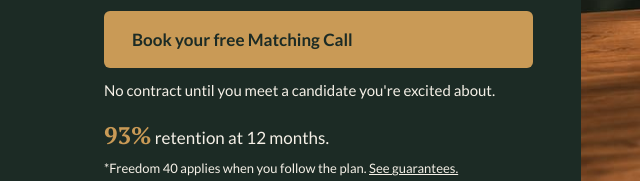
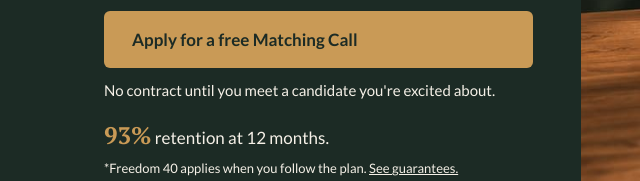
Before and after one commit to francisco-allende/kasim-landing, a plain HTML site: page index.html in a window 1280 px wide. Shown: the part 523-704 px from the top of the page, 8-648 px from the left. Drawn offline with Linux system fonts and the light colour scheme; a script that the page names is missing.

Commit message:
Iteration 4: GHL form embed + CTA copy
Co-Authored-By: Claude Opus 5.5 <noreply@anthropic.com>

```diff
--- a/index.html
+++ b/index.html
@@ -23,7 +23,7 @@
       <p class="eyebrow">For 7- and 8-figure founders who are the bottleneck in their own company.</p>
       <h1 id="hero-title">Get 40+ hours back in your first 30 days. <em>Or your next month is free.</em><span class="asterisk">*</span></h1>
       <p class="lead">The Right Hand Program gives you a full-time, AI-powered Right Hand from the top 1% of applicants, plus the system that teaches you to delegate to them.</p>
-      <a class="cta" href="#apply">Book your free Matching Call</a>
+      <a class="cta" href="#apply">Apply for a free Matching Call</a>
       <p class="under-cta">No contract until you meet a candidate you're excited about.</p>
       <p class="proof"><strong>93%</strong> retention at 12 months.</p>
       <p class="footnote">*Freedom 40 applies when you follow the plan. <a href="#guarantees">See guarantees.</a></p>
@@ -98,7 +98,7 @@
           <p>A Success Manager works with you and your Right Hand through the first month.</p>
         </li>
       </ol>
-      <a class="cta" href="#apply">Book your free Matching Call</a>
+      <a class="cta" href="#apply">Apply for a free Matching Call</a>
     </div>
   </section>
 
@@ -178,7 +178,7 @@
         <div class="price-block">
           <p class="price">$36,000 a year ($3,000 a month) + a one-time $3,000 placement fee.</p>
           <p class="price-note">The price is on the page because you should know it before we talk.</p>
-          <a class="cta" href="#apply">Book your free Matching Call</a>
+          <a class="cta" href="#apply">Apply for a free Matching Call</a>
         </div>
       </div>
     </div>
@@ -218,7 +218,7 @@
       <h2 id="final-title">Stop being the bottleneck.</h2>
       <p class="lead">40+ hours back in 30 days, or your next month is free.</p>
       <p>Your turn: what would you do with 40 hours back? And what's the first thing you'd hand off?</p>
-      <a class="cta" href="#apply">Book your free Matching Call</a>
+      <a class="cta" href="#apply">Apply for a free Matching Call</a>
       <p class="under-cta">No contract until you meet a candidate you're excited about.</p>
     </div>
     <div class="apply" id="apply">
@@ -251,7 +251,7 @@
 
 <!-- Mobile sticky CTA: shown only after the hero leaves the viewport -->
 <div class="sticky-cta dark" aria-hidden="true">
-  <a class="cta" href="#apply" tabindex="-1">Book your free Matching Call</a>
+  <a class="cta" href="#apply" tabindex="-1">Apply for a free Matching Call</a>
 </div>
 
 <script>
```
Also changed, not shown: 4 other files.
